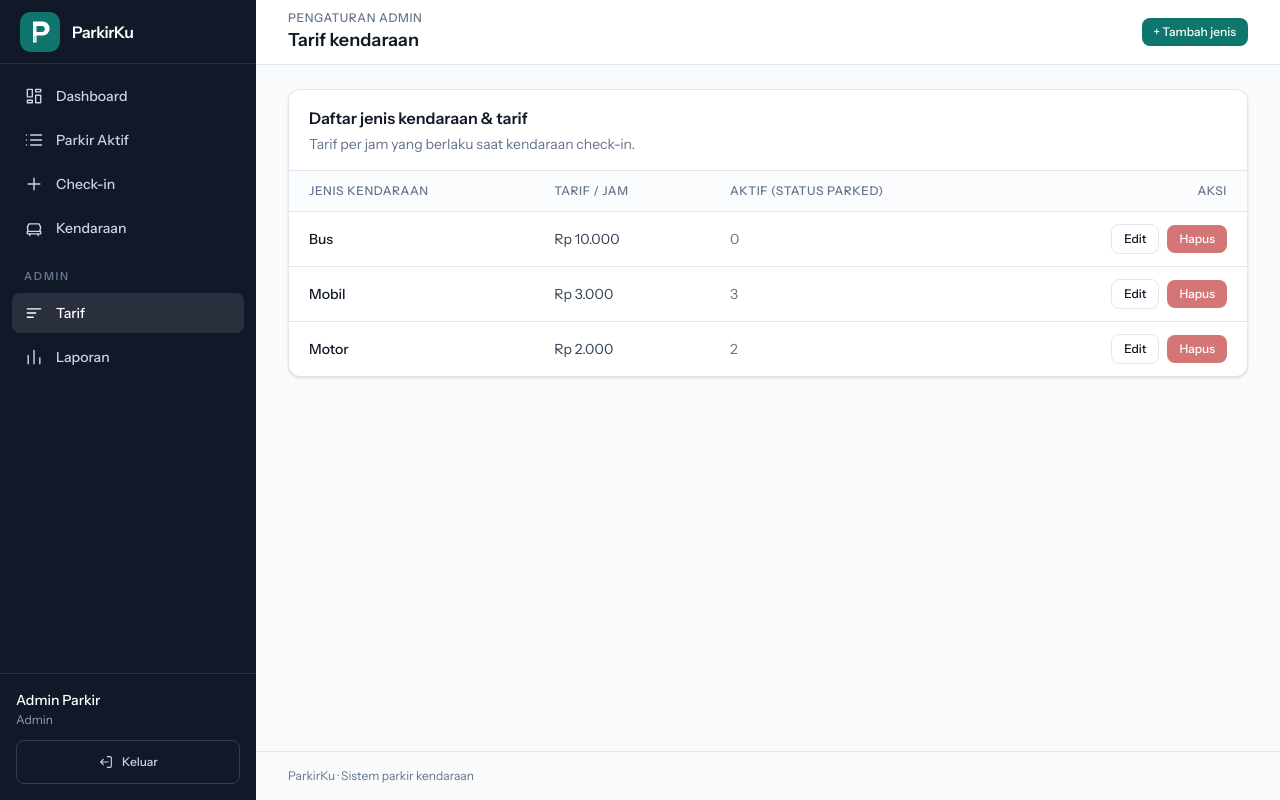
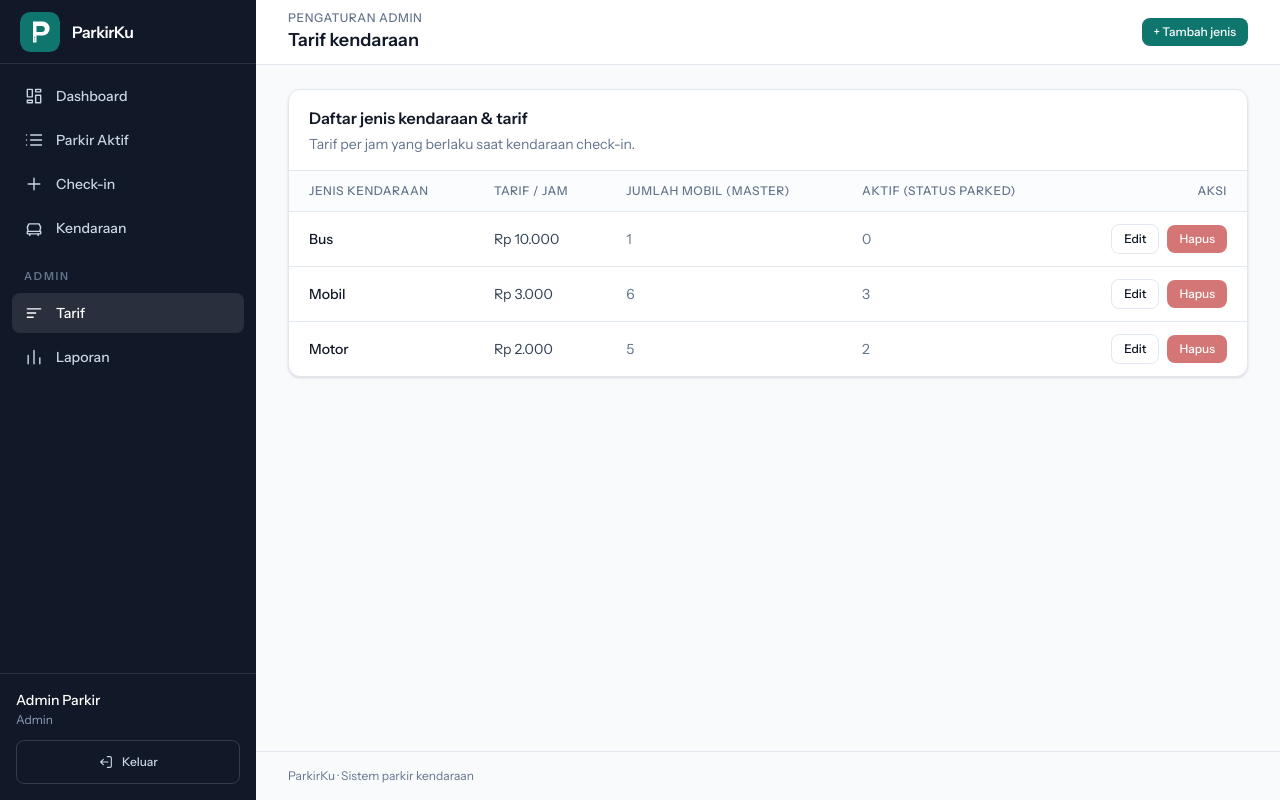
Before and after one commit to kebsixx/app-parkir, a Laravel app: page /vehicle-types in a window 1280 px wide. Run offline with Laravel 12, Linux system fonts and the light colour scheme; a user stored in the database is signed in; data comes from the database, SQL or seed files in the repository; style sheets or scripts are compiled from the project's sources; parts of the project's set-up code (start-up, migrations or seed data) failed here and were passed over; some libraries are stand-ins or nearby versions.

Commit message:
Tarif: add 'Jumlah mobil (master)' col + clearer 'Aktif (status parked)' count

```diff
--- a/resources/views/vehicle-types/index.blade.php
+++ b/resources/views/vehicle-types/index.blade.php
@@ -22,6 +22,7 @@
                         <tr>
                             <th scope="col" class="px-5 py-3 font-medium whitespace-nowrap">Jenis kendaraan</th>
                             <th scope="col" class="px-5 py-3 font-medium whitespace-nowrap">Tarif / jam</th>
+                            <th scope="col" class="px-5 py-3 font-medium whitespace-nowrap">Jumlah mobil (master)</th>
                             <th scope="col" class="px-5 py-3 font-medium whitespace-nowrap">Aktif (status parked)</th>
                             <th scope="col" class="px-5 py-3 text-right font-medium whitespace-nowrap">Aksi</th>
                         </tr>
@@ -31,9 +32,8 @@
                             <tr class="hover:bg-surface/50">
                                 <td class="px-5 py-3 whitespace-nowrap font-medium text-ink">{{ $type->name }}</td>
                                 <td class="px-5 py-3 whitespace-nowrap text-ink-soft">Rp {{ number_format($type->hourly_rate, 0, ',', '.') }}</td>
-                                <td class="px-5 py-3 whitespace-nowrap text-muted">
-                                    {{ $type->activeSessionCount() }}
-                                </td>
+                                <td class="px-5 py-3 whitespace-nowrap text-muted">{{ $type->vehicles_count ?? 0 }}</td>
+                                <td class="px-5 py-3 whitespace-nowrap text-muted">{{ $type->activeSessionCount() }}</td>
                                 <td class="px-5 py-3 whitespace-nowrap">
                                     <div class="flex items-center justify-end gap-2">
                                         <x-ui.button :href="route('vehicle-types.edit', $type)" variant="secondary" size="sm">Edit</x-ui.button>
```
